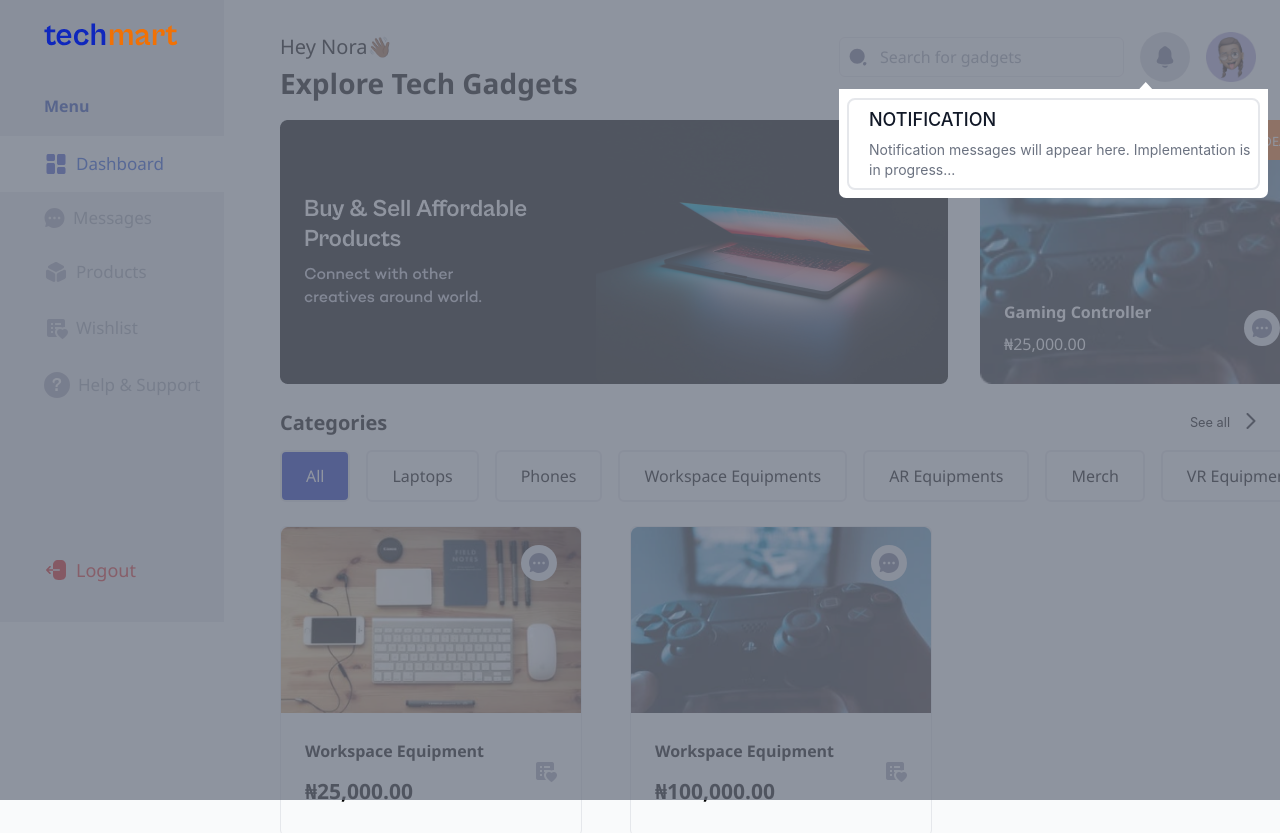
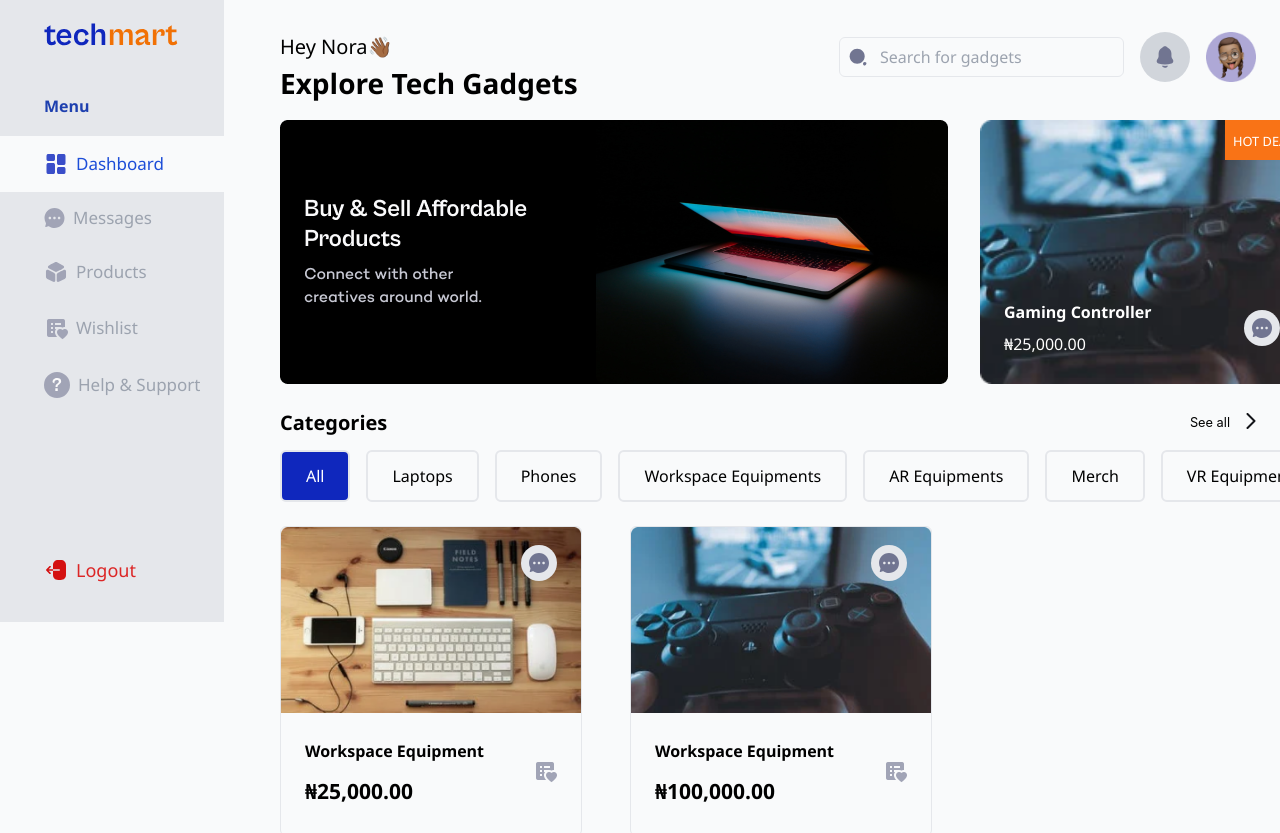
Before and after one commit to Ingressive-for-Good/I4G-OPENSOURCE-FRONTEND-PROJECT-2022, a React (Vite) app: page /dashboard in a window 1280 px wide. Shown: the top 833 px of the page. Built offline with nearby package versions, Linux system fonts and the light colour scheme; a web font is replaced by a local one.

Commit message:
added notification onClick function

```diff
--- a/src/components/atoms/DashboardDialog.jsx
+++ b/src/components/atoms/DashboardDialog.jsx
@@ -1,15 +1,25 @@
 import React from "react";
 import Notification from "./Notification";
 
-export const DashboardNotificationDialog = () => {
+export const DashboardNotificationDialog = ({
+  open,
+  setNotificationDialog,
+}) => {
   return (
     <div
-      className="hidden  md:block absolute z-10 mr-3 z-10 "
+      className={`hidden   absolute z-10 mr-3 z-[99] ${
+        open ? " md:block" : " md:hidden"
+      }`}
       aria-labelledby="modal-title"
       role="dialog"
       aria-modal="true"
     >
-      <div className="fixed inset-0 bg-gray-500 bg-opacity-75 transition-opacity "></div>
+      <div
+        className="fixed inset-0 bg-gray-500 bg-opacity-75 transition-opacity  "
+        onClick={() => {
+          setNotificationDialog(!open);
+        }}
+      ></div>
 
       <div className="flex items-end  justify-end p-1 text-center sm:items-center sm:p-0 ">
         <div className="   px-2 pb-2 pt-4 bg-white z-10 notification_clip-path">
--- a/src/pages/DashboardPage.jsx
+++ b/src/pages/DashboardPage.jsx
@@ -10,6 +10,8 @@ import wishlistIcon from "../assets/icons/wishlist.png";
 function DashboardPage() {
   // the below handles the product details popup on click of the submit button
   const [showProductDetails, setShowProductDetails] = useState(false);
+  // Show Notification Dialog
+  const [isNotificationDialogOpen, setNotificationDialog] = useState(false);
 
   let productDetails;
   let popupMask;
@@ -69,7 +71,13 @@ function DashboardPage() {
             </div>
             {/* notification icon */}
             <div className=" relative  flex flex-col space-y-4">
-              <div className=" space-y-5 bg-gray-300 rounded-full p-3">
+              <div
+                className=" space-y-5 bg-gray-300 rounded-full p-3"
+                onClick={() => {
+                  setNotificationDialog(!isNotificationDialogOpen);
+                  console.log(isNotificationDialogOpen);
+                }}
+              >
                 <svg
                   width="26"
                   height="26"
@@ -92,8 +100,11 @@ function DashboardPage() {
             {/* User Image */}
             <img src={userAvatar} alt="user avatar" width={50} />
           </div>
-          <div className="">
-            <DashboardNotificationDialog />
+          <div>
+            <DashboardNotificationDialog
+              open={isNotificationDialogOpen}
+              setNotificationDialog={setNotificationDialog}
+            />
           </div>
         </div>
       </div>
```
